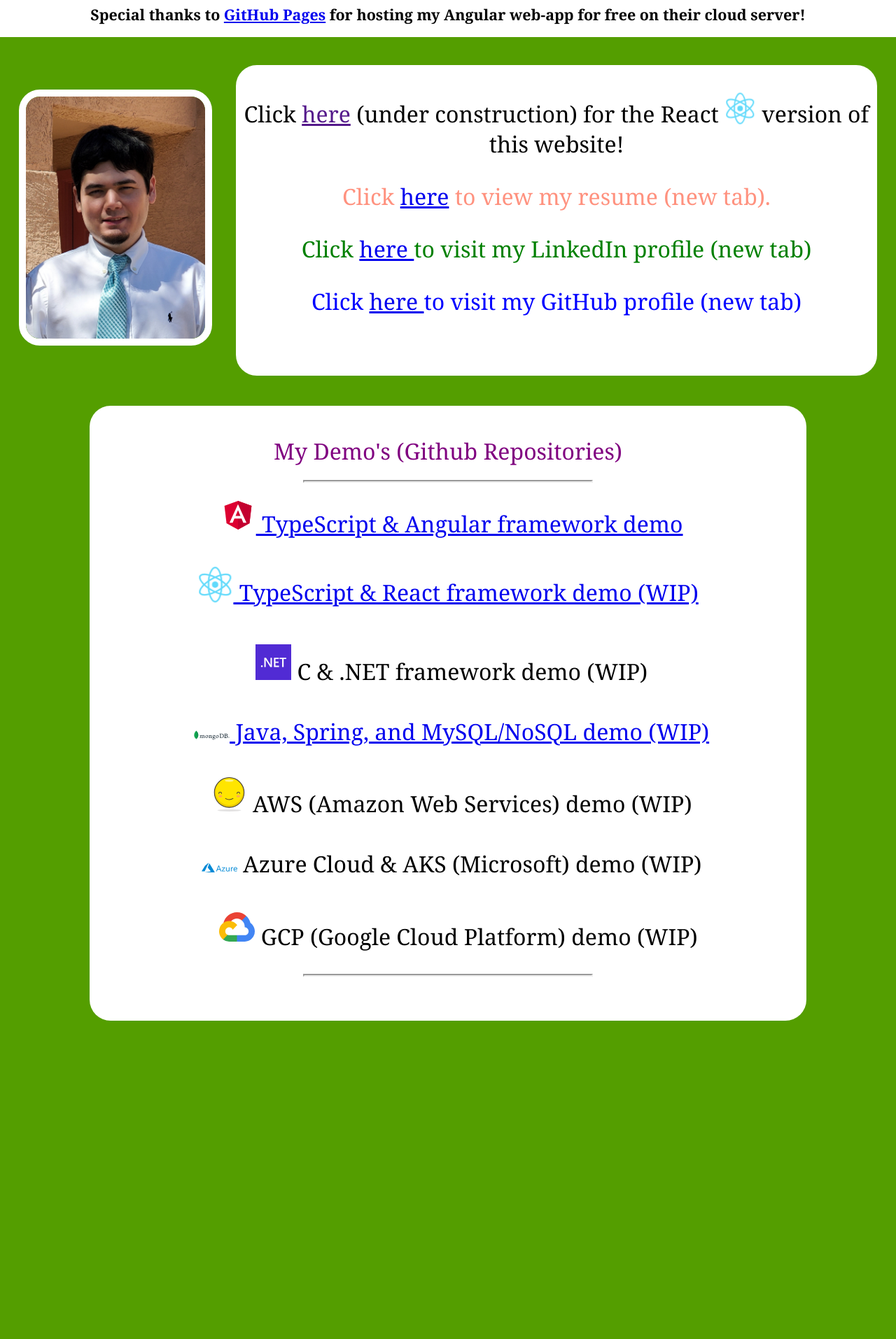
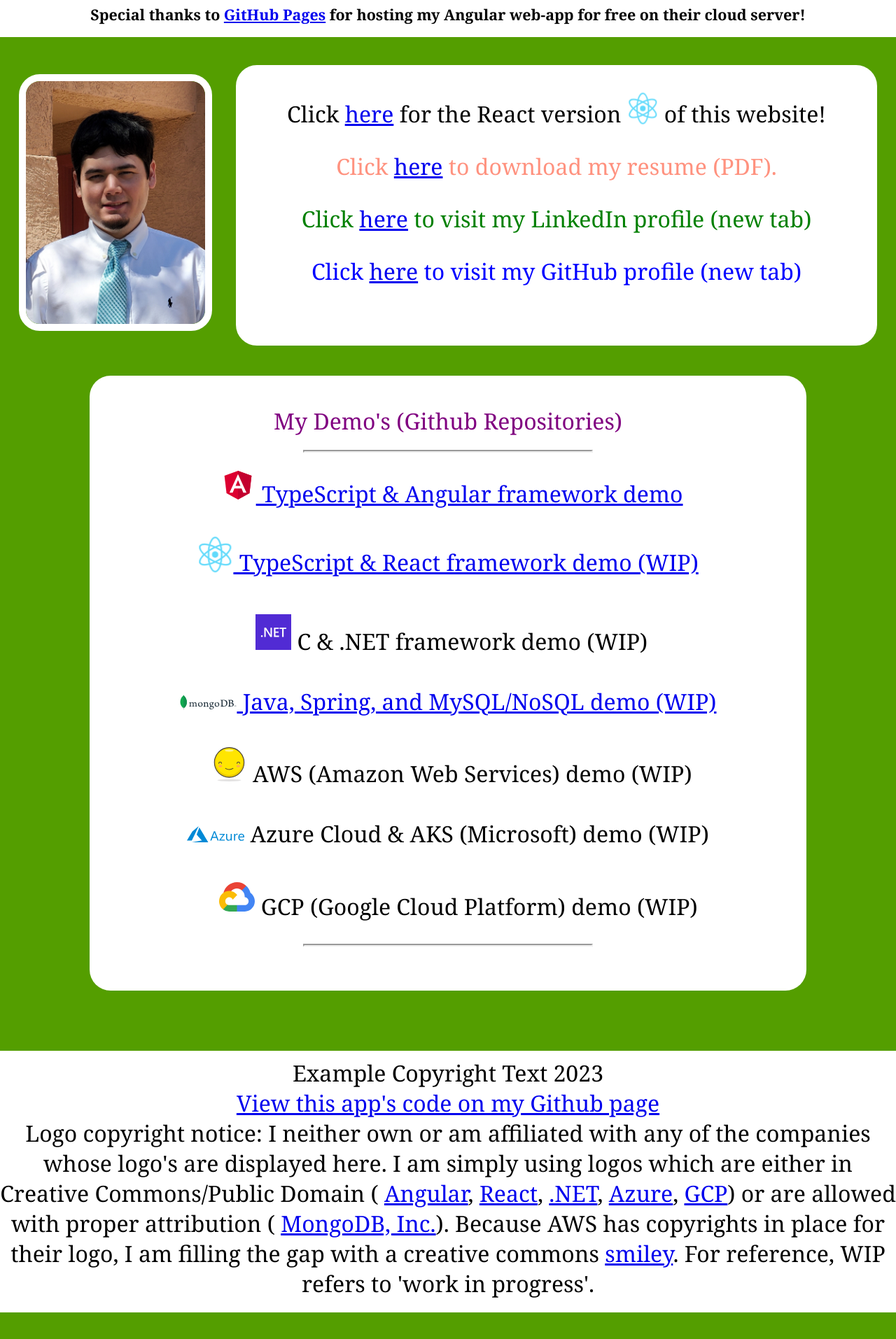
Before and after one commit to Koji-Makiyama/Koji-Makiyama.github.io, an Angular app: page / in a window 1280 px wide. Shown: the part 188-2102 px from the top of the page at 70% size. After the commit the page ends 2064 px from the top, so only its background shows below. Built offline with nearby package versions, Linux system fonts and the light colour scheme.

Commit message:
Text arrangement updates and changing PDF from a view into a download

```diff
--- a/src/app/home/home.component.html
+++ b/src/app/home/home.component.html
@@ -8,14 +8,14 @@
         <img class="profile-picture" src="../assets/resources/profile_1.jpg" alt="profile-picture">
     </div>
     <div class="text-container">
-        <p>Click <a href="">here</a> (under construction) for the React <img class="react-spin angular-react-logo"
-                src="../assets/resources/react-logo.svg"> version of this website!</p>
-        <p id="span-violet">Click <a href="#resume-section" target="_blank">here</a> to view my resume (new tab).</p>
+        <p>Click <a href="https://koji-makiyama-react.github.io/">here</a> for the React version <img
+                class="react-spin angular-react-logo" src="../assets/resources/react-logo.svg"> of this website!</p>
+        <p id="span-violet">Click <a href="../assets/resources/MakiyamaMay2023.pdf" download>here</a> to download my
+            resume (PDF).</p>
         <p id="span-green">Click <a href="https://www.linkedin.com/in/alexander-koji-makiyama-842535224/"
-                target="_blank">here
-            </a>to visit my LinkedIn profile (new tab)</p>
-        <p id="span-grey">Click <a href="https://github.com/Koji-Makiyama" target="_blank">here
-            </a>to visit my GitHub profile (new tab)<br><br></p>
+                target="_blank">here</a> to visit my LinkedIn profile (new tab)</p>
+        <p id="span-grey">Click <a href="https://github.com/Koji-Makiyama" target="_blank">here</a> to visit my GitHub
+            profile (new tab)<br><br></p>
     </div>
 </div>
 <br>
@@ -26,20 +26,20 @@
     <a href="https://github.com/Koji-Makiyama/Koji-Makiyama.github.io" target="_blank">
         <img class="tech-logo" src="../assets/resources/angular-logo.svg">
         TypeScript & Angular framework demo<br></a><br>
-    <a href="https://github.com/Koji-Makiyama/Koji-Makiyama-React" target="_blank">
+    <a href="https://github.com/Koji-Makiyama-React/Koji-Makiyama-React.github.io" target="_blank">
         <img class="react-spin angular-react-logo" src="../assets/resources/react-logo.svg">
         TypeScript & React framework demo (WIP)<br></a><br>
     <a target="_blank">
         <img class="tech-logo" id="net-logo" src="../assets/resources/microsoft-net-logo.svg">
         C & .NET framework demo (WIP)<br></a><br>
     <a href="https://github.com/Koji-Makiyama/JavaBackendDemo" target="_blank">
-        <img class="tech-logo" src="../assets/resources/mongo-db-logo.svg">
+        <img class="mongo-azure-logo" src="../assets/resources/mongo-db-logo.svg">
         Java, Spring, and MySQL/NoSQL demo (WIP)<br></a><br>
     <a target="_blank">
         <img class="tech-logo" src="../assets/resources/smiley-placeholder.svg">
         AWS (Amazon Web Services) demo (WIP)<br></a><br>
     <a target="_blank">
-        <img class="tech-logo" src="../assets/resources/microsoft-azure-logo.svg">
+        <img class="mongo-azure-logo" src="../assets/resources/microsoft-azure-logo.svg">
         Azure Cloud & AKS (Microsoft) demo (WIP)<br></a><br>
     <a target="_blank" class="last-anchor">
         <img class="tech-logo" src="../assets/resources/google-cloud-icon.svg">
@@ -49,9 +49,6 @@
 
 </div>
 <br>
-<section class="pdf-container" id="resume-section">
-    <object data="../assets/resources/MakiyamaMay2023.pdf"></object>
-</section>
 <br>
 <div class="footer">
     <ul>
@@ -59,7 +56,8 @@
         <li><a href="https://github.com/Koji-Makiyama/Koji-Makiyama.github.io" target="_blank">View this app's code
                 on my Github page</a></li>
         <li>
-            <p>Logo copyright notice: I neither own or am affiliated with any of the companies
+            <span id="logo-copyright-text">Logo copyright notice: I neither own or am affiliated with any of the
+                companies
                 whose logo's are displayed here. I am simply using logos which are either in
                 Creative Commons/Public Domain (
                 <a href="https://commons.wikimedia.org/wiki/File:Angular_full_color_logo.svg"
@@ -75,7 +73,7 @@
                 <a href="https://commons.wikimedia.org/wiki/File:010-smiling-face-with-smiling-eyes.svg"
                     target="_blank">smiley</a>.
                 <span>For reference, WIP refers to 'work in progress'.</span>
-            </p>
+            </span>
         </li>
     </ul>
 </div>
--- a/src/app/home/home.component.scss
+++ b/src/app/home/home.component.scss
@@ -40,6 +40,22 @@ li {
 
 .angular-react-logo {
     width: 5%;
+}
+
+.mongo-azure-logo {
+    width: 15%;
+}
+
+@media screen and (min-width: 1059px) {
+    .mongo-azure-logo {
+        width: 8%;
+    }
+}
+
+@media screen and (max-width: 1059px) {
+    .mongo-azure-logo {
+        width: 15%;
+    }
 }
 
 #net-logo {
```
